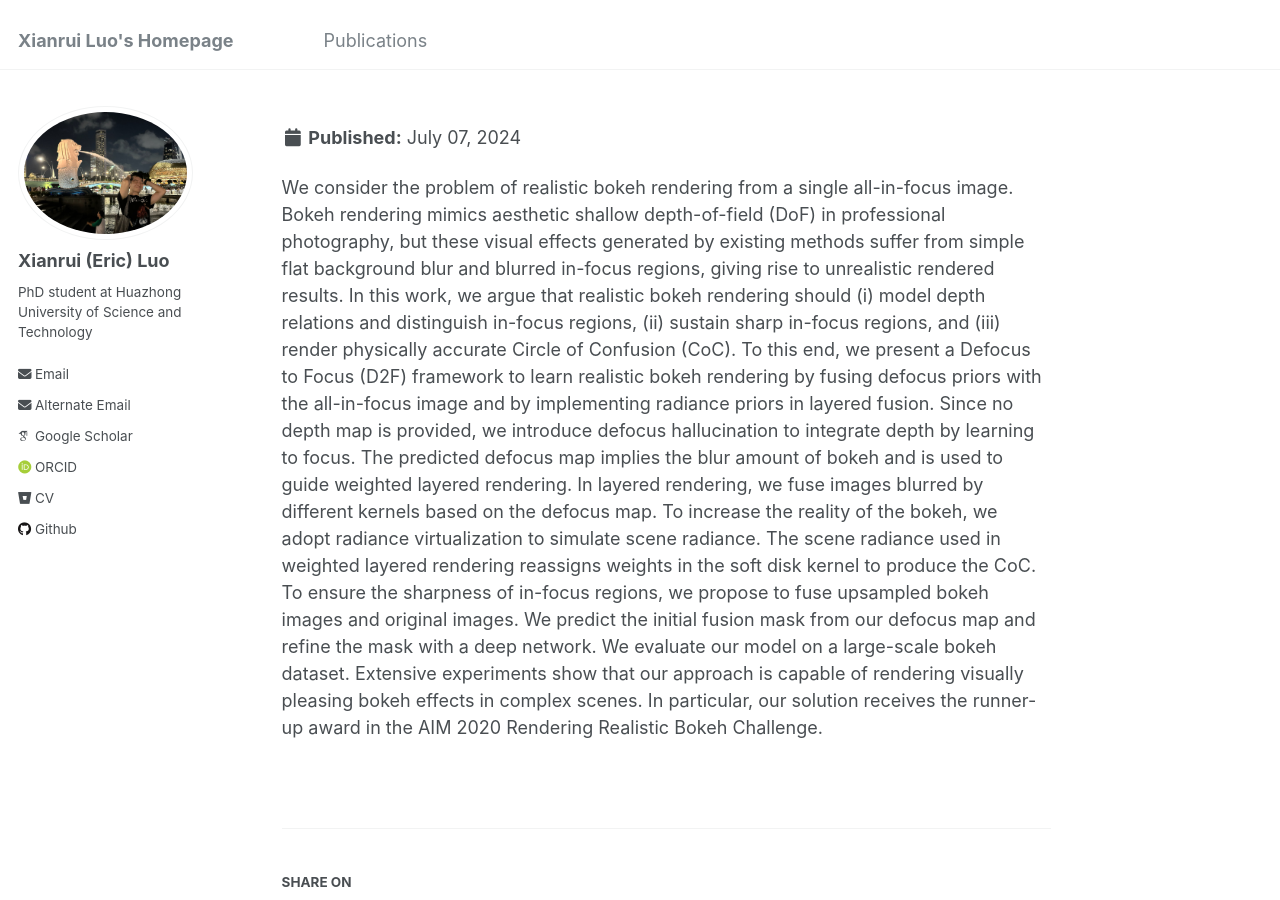
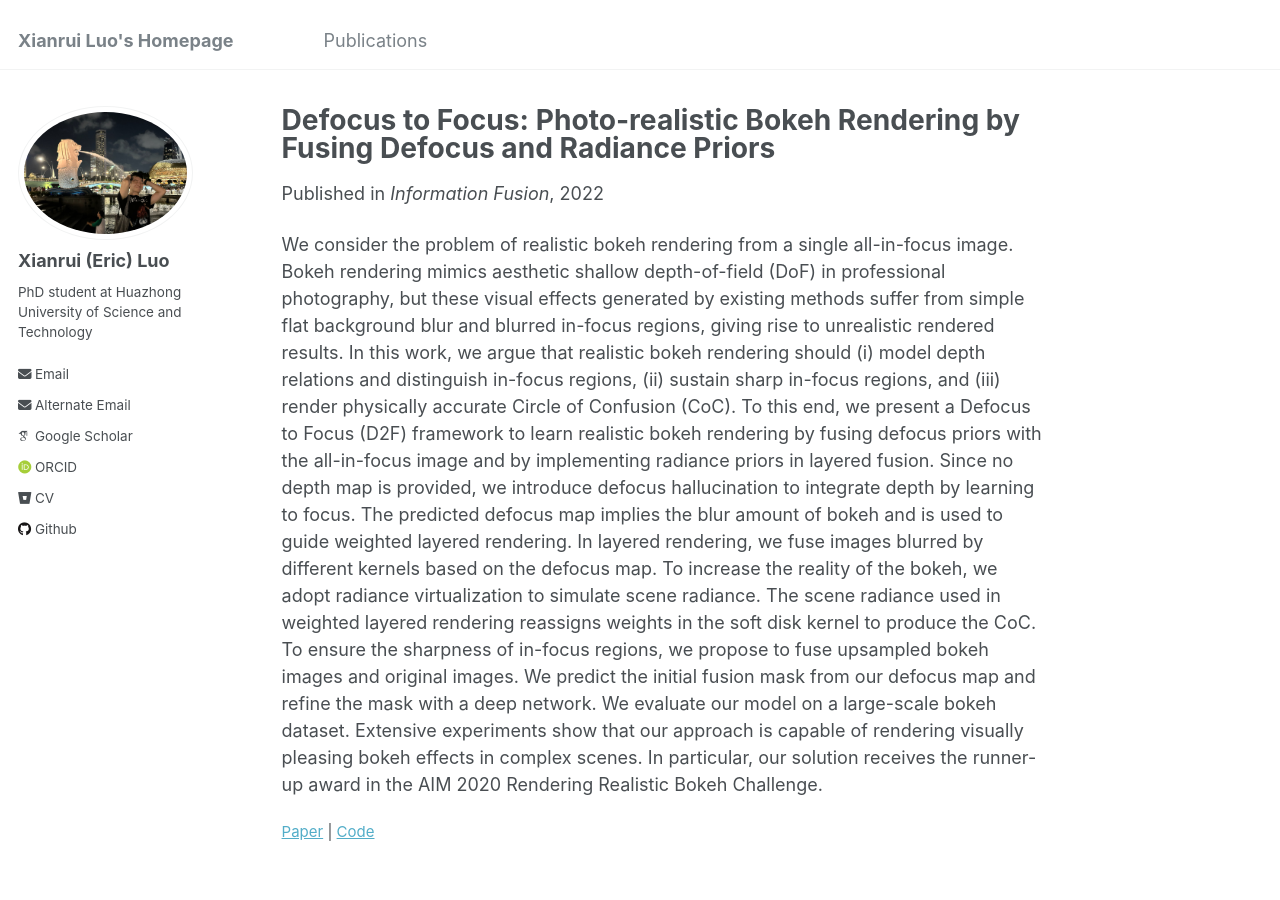
Before and after one commit to xianrui-luo/xianrui-luo.github.io, a Jekyll site: the page built from _publications/information.md, in a window 1280 px wide and 900 px high. Built offline with Jekyll 4.4.1, drawn with Linux system fonts in a browser that asks for light colours; some web fonts are replaced.

Commit message:
Update information.md

```diff
--- a/_publications/information.md
+++ b/_publications/information.md
@@ -2,7 +2,7 @@
 title: "Defocus to Focus: Photo-realistic Bokeh Rendering by Fusing Defocus and Radiance Priors"
 collection: publications
 permalink: /publication/information
-excerpt: ![](https://xianrui-luo.github.io/images/information.gif)
+excerpt: '![](https://xianrui-luo.github.io/images/information.gif)'
 date: 2022-08-01
 venue: 'Information Fusion'
 codeurl: 'https://github.com/xianrui-luo/defocustofocus'
```
